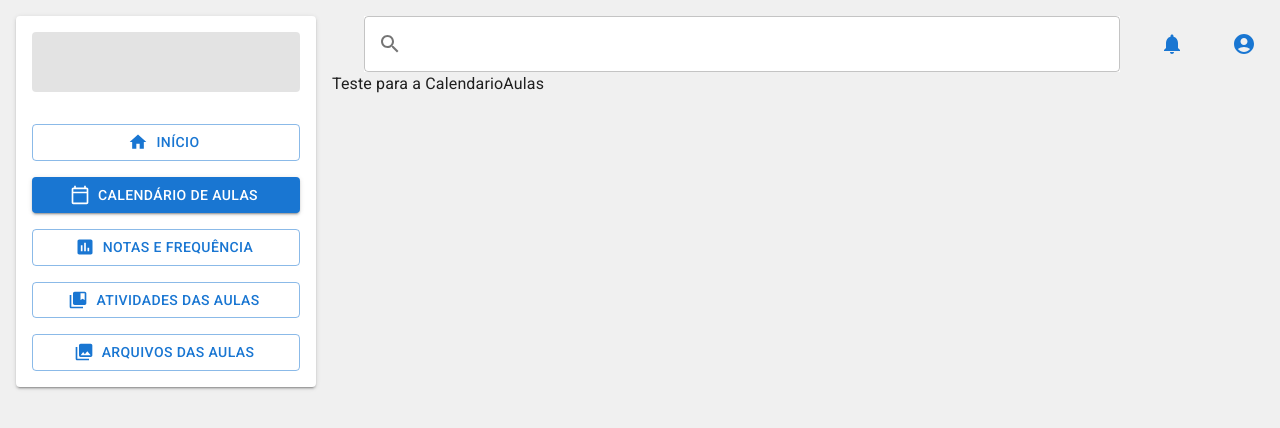
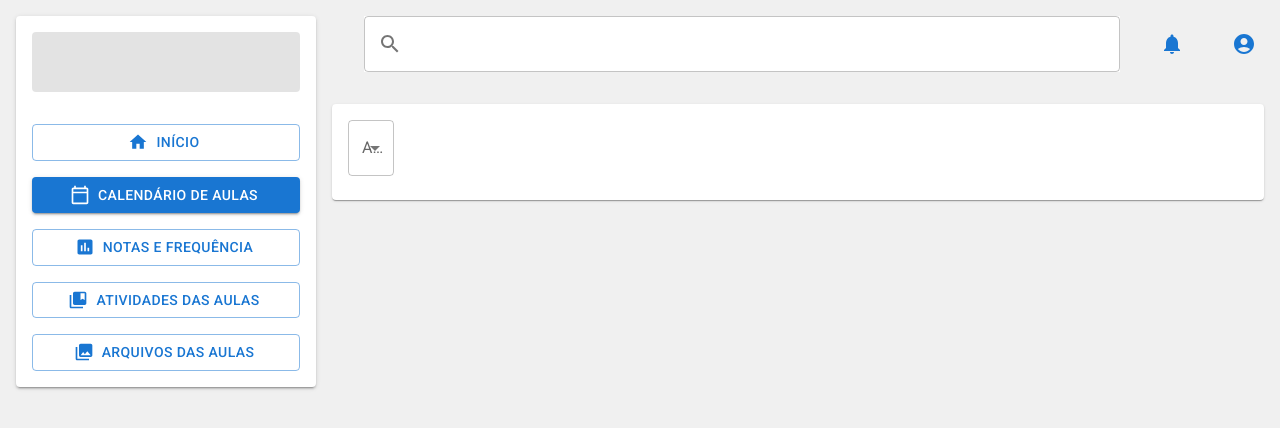
Before and after one commit to DemetriusHR/Study-App, a React (Create React App) app: page /calendario-aulas in a window 1280 px wide. Shown: the top 428 px of the page. Built offline with nearby package versions, Linux system fonts and the light colour scheme.

Commit message:
Começando a tela de CalendarioAulas

```diff
--- a/src/Components/Layout/index.tsx
+++ b/src/Components/Layout/index.tsx
@@ -1,4 +1,5 @@
 import React from 'react';
+import Box from '@mui/material/Box';
 import Grid from '@mui/material/Grid';
 import Paper from '@mui/material/Paper';
 import { Outlet } from 'react-router-dom';
@@ -16,13 +17,15 @@ const GridItemNavigation = styled(Grid)((props) => ({
 const Layout = () => (
   <Grid container spacing={2} p={2}>
     <GridItemNavigation item xs={0} md={3}>
-    <Paper elevation={2}>
-      <Navigation />
+      <Paper elevation={2}>
+        <Navigation />
       </Paper>
     </GridItemNavigation>
     <Grid item xs={12} md={9}>
       <Header />
-      <Outlet />
+      <Box paddingTop={4}>
+        <Outlet />
+      </Box>
     </Grid>
   </Grid>
 );
--- /dev/null
+++ b/src/Pages/CalendarioAulas/Components/SelectMes/index.tsx
@@ -0,0 +1,33 @@
+import React from 'react';
+import InputLabel from '@mui/material/InputLabel';
+import MenuItem from '@mui/material/MenuItem';
+import FormControl from '@mui/material/FormControl';
+
+import Select, { SelectChangeEvent } from '@mui/material/Select';
+
+const SelectMes = () => {
+  const [age, setAge] = React.useState('');
+
+  const handleChange = ({ target: { value } }: SelectChangeEvent) => {
+    setAge(value);
+  };
+
+  return (
+    <FormControl>
+      <InputLabel id="demo-simple-select-label">Age</InputLabel>
+      <Select
+        labelId="demo-simple-select-label"
+        id="demo-simple-select"
+        value={age}
+        label="Age"
+        onChange={handleChange}
+      >
+        <MenuItem value={10}>Ten</MenuItem>
+        <MenuItem value={20}>Twenty</MenuItem>
+        <MenuItem value={30}>Thirty</MenuItem>
+      </Select>
+    </FormControl>
+  );
+};
+
+export default SelectMes;
--- /dev/null
+++ b/src/Pages/CalendarioAulas/Context/index.tsx
@@ -0,0 +1 @@
+import React from 'react';
--- a/src/Pages/CalendarioAulas/index.tsx
+++ b/src/Pages/CalendarioAulas/index.tsx
@@ -1,6 +1,17 @@
 import React from 'react';
 import Box from '@mui/material/Box';
+import Card from '@mui/material/Card';
+import CardContent from '@mui/material/CardContent';
+import SelectMes from './Components/SelectMes';
 
-const CalendarioAulas = () => <Box>Teste para a CalendarioAulas</Box>;
+const CalendarioAulas = () => (
+  <Box>
+    <Card>
+      <CardContent>
+        <SelectMes />
+      </CardContent>
+    </Card>
+  </Box>
+);
 
 export default CalendarioAulas;
--- a/src/Pages/Home/index.tsx
+++ b/src/Pages/Home/index.tsx
@@ -15,7 +15,7 @@ const Stack = styled(StackMui)`
 `;
 
 const Home = () => (
-  <Grid container spacing={2} paddingTop={4}>
+  <Grid container spacing={2}>
     <Grid item xs={12}>
       <Typography variant="h5">Seja bem vindo de volta, Demétrius</Typography>
     </Grid>
```
